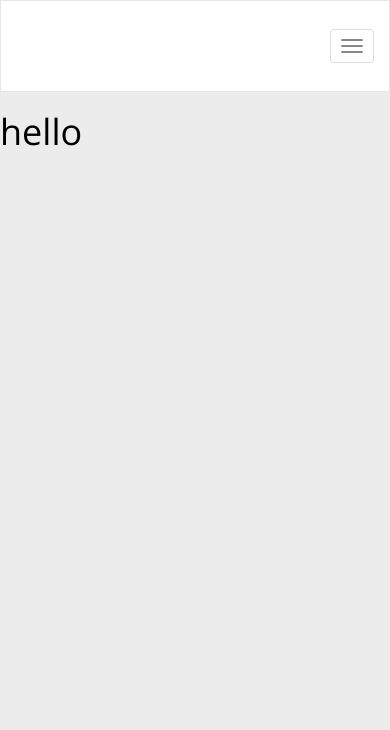
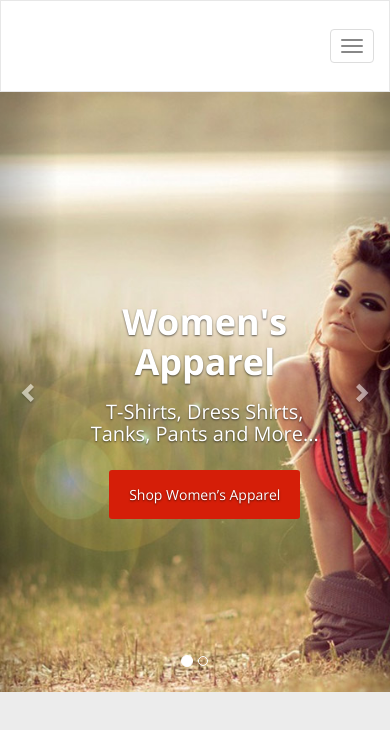
Before and after one commit to AlexeyGorobtsov/bootstrap, a plain HTML site: page index.html in a window 390 px wide. Drawn offline with nearby package versions, Linux system fonts and the light colour scheme.

Commit message:
20_10_2017

```diff
--- a/css/style.css
+++ b/css/style.css
@@ -22,6 +22,7 @@ h3{
 .btn-red:hover {
     background: #ec4835;
 }
+
 
 /*=============================header=========================================*/
 .menu-top .navbar{
@@ -62,6 +63,72 @@ h3{
     position: relative;
     top: -1px;
 }
+.menu-carousel .item {
+    min-height: 600px;
+}
+.menu-carousel .bgslide{
+    background-size: cover;
+    background-position: center center;
+    height: 100%;
+    left: 0;
+    position: absolute;
+    top: 0;
+    width: 100%;
+}
+.carousel.fade {
+    opacity: 1;
+}
+.carousel.fade .item{
+    opacity: 0;
+    transition: 0.5s;
+    display: block;
+    position: absolute;
+    top: 0;
+    left: 0;
+    width: 100%;
+    z-index: 1;
+}
+.carousel.fade .item.active{
+    opacity: 1;
+    position: relative;
+    z-index: 2;
+}
+
+.menu-carousel .carousel-caption {
+    left: 0;
+    top: 170px ;
+}
+
+.menu-carousel .carousel-caption h1 {
+    font-weight: 700;
+    font-size: 48px;
+    color: #ffffff;
+}
+.menu-carousel .carousel-caption h3 {
+    font-weight: 500;
+    font-size: 30px;
+    margin-bottom: 40px;
+
+}
+
+.menu-carousel .carousel-caption .btn-red {
+    padding: 20px 30px;
+    border-radius: 3px;
+    color: #fff;
+    font-size: 24px;
+}
+
+.menu-carousel .carousel-caption .btn-red {
+    text-decoration: none;
+}
+
+.menu-carousel .container {
+    position: relative;
+}
+
+.menu-carousel .carousel-control {
+    z-index: 10;
+}
 
 /* Large Devices, Wide Screens */
 @media only screen and (max-width : 1200px) {
@@ -69,15 +136,36 @@ h3{
         float: none !important;
     }
 }
+@media only screen and (max-width : 1070px) {
+    .menu-carousel .carousel-caption {
+        left: 20%;
+    }
+}
 
 /* Medium Devices, Desktops */
 @media only screen and (max-width : 992px) {
 
+    .menu-carousel .carousel-caption h1 {
+        font-size: 38px;
+    }
+    .menu-carousel .carousel-caption h3 {
+        font-size: 22px;
+    }
 }
 
 /* Small Devices, Tablets */
 @media only screen and (max-width : 768px) {
 
+    .menu-carousel .carousel-caption h1 {
+        font-size: 36px;
+    }
+    .menu-carousel .carousel-caption h3 {
+        font-size: 20px;
+    }
+    .menu-carousel .carousel-caption .btn-red {
+        padding: 15px 20px;
+        font-size: 16px;
+    }
 }
 @media only screen and (max-width : 767px) {
     .menu-top .navbar-default .navbar-nav>li>a:hover{
@@ -91,5 +179,7 @@ h3{
 
 /* Extra Small Devices, Phones */
 @media only screen and (max-width : 480px) {
-
+    .menu-carousel .carousel-caption .btn-red {
+        font-size: 14px;
+    }
 }
--- a/index.html
+++ b/index.html
@@ -28,7 +28,6 @@
                         <span class="icon-bar"></span>
                     </button>
                 </div>
-
                 <!-- Collect the nav links, forms, and other content for toggling -->
                 <div class="collapse navbar-collapse" id="bs-example-navbar-collapse-1">
                     <ul class="nav navbar-nav">
@@ -63,16 +62,64 @@
                         <li><a href="#">Signup</a></li>
                         <li><a href="#" class="btn-red"><span class="glyphicon glyphicon-shopping-cart"></span>
                             shopping cart</a></li>
-
                     </ul>
                 </div><!-- /.navbar-collapse -->
             </div><!-- /.container-fluid -->
         </nav>
     </div><!--menu-top-->
+    <section class="menu-carousel">
+        <div id="carousel" class="carousel fade" data-ride="carousel">
+        <!-- Indicators -->
+            <div class="carousel-indicators-wrap">
+                <ol class="carousel-indicators">
+                    <li data-target="#carousel" data-slide-to="0" class="active"></li>
+                    <li data-target="#carousel" data-slide-to="1"></li>
+                </ol>
+            </div><!--carousel-indicators-wrap-->
+            <!-- Wrapper for slides -->
+            <div class="carousel-inner" role="listbox">
+                <div class="item active">
+                    <!--<img src="img/slider.jpg" alt="...">-->
+                    <div class="bgslide" style="background-image: url(img/slider.jpg)"></div>
+
+                    <div class="container">
+                        <div class="carousel-caption">
+                        <h1>Women's Apparel</h1>
+                        <h3>T-Shirts, Dress Shirts, Tanks, Pants and More...</h3>
+                        <a href="#" class="btn-red">Shop Women’s Apparel</a>
+                        </div>
+                    </div>
+                </div>
+                <div class="item">
+                   <!-- <img src="img/slider.jpg" alt="...">-->
+                    <div class="bgslide" style="background-image: url(img/slider.jpg)"></div>
+                    <div class="container">
+                        <div class="carousel-caption">
+                            <h1>Women's Apparel</h1>
+                            <h3>T-Shirts, Dress Shirts, Tanks, Pants and More...</h3>
+                            <a href="#" class="btn-red">Shop Women’s Apparel</a>
+                        </div>
+                    </div>
+                </div>
+
+        </div>
+
+        <!-- Controls -->
+        <a class="left carousel-control" href="#carousel" role="button" data-slide="prev">
+            <span class="glyphicon glyphicon-chevron-left" aria-hidden="true"></span>
+            <span class="sr-only">Previous</span>
+        </a>
+        <a class="right carousel-control" href="#carousel" role="button" data-slide="next">
+            <span class="glyphicon glyphicon-chevron-right" aria-hidden="true"></span>
+            <span class="sr-only">Next</span>
+        </a>
+    </div>
+    </section>
 </header>
-<h1>hello</h1>
+
 
 <script src="https://ajax.googleapis.com/ajax/libs/jquery/1.11.3/jquery.min.js"></script>
 <script src="js/bootstrap.min.js"></script>
+<script src="js/script.js"></script>
 </body>
 </html>
--- /dev/null
+++ b/js/script.js
@@ -0,0 +1,5 @@
+$(function(){
+    $('.carousel').carousel({
+        interval: false
+    })
+});
```
